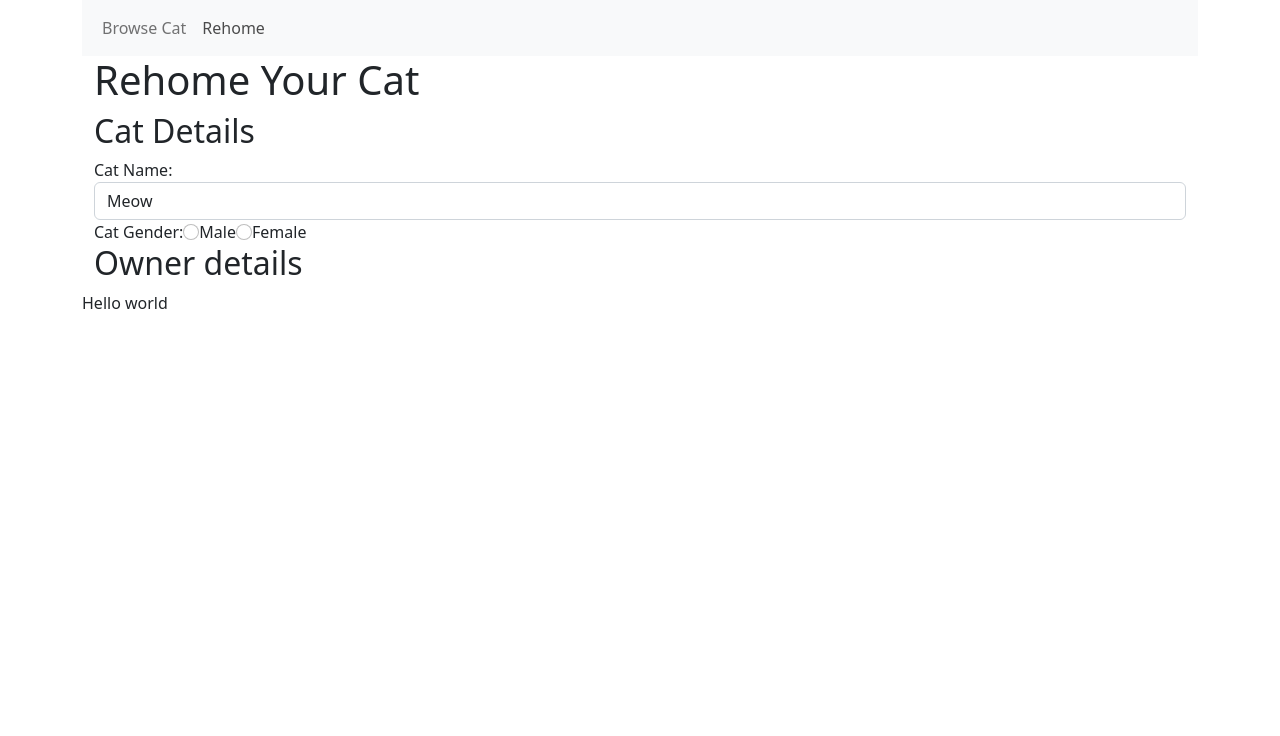
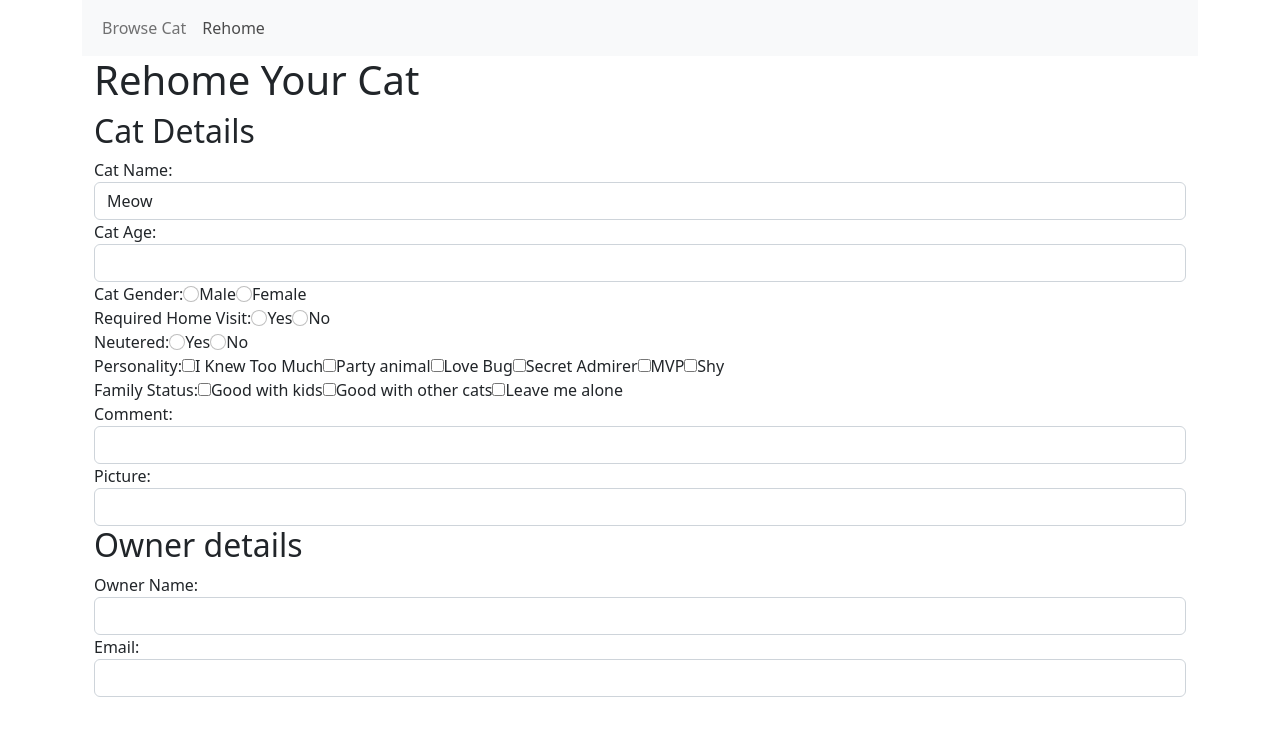
Before and after one commit to Alansiapk/hoMEOWner-react, a React (Create React App) app in the folder project2-react/: page / in a window 1280 px wide. Both pictures are taken after a click on the link "Rehome". Shown: the top 736 px of the page. Built offline with nearby package versions, Linux system fonts and the light colour scheme; no server answers.

Commit message:
added checkbox, radio button and textbox

```diff
--- a/project2-react/src/components/RehomePost.js
+++ b/project2-react/src/components/RehomePost.js
@@ -7,7 +7,7 @@ export default class RehomePost extends React.Component {
 
     state = {
         "catName": "Meow",
-        "catbreed": [],
+        "catbreed": [],//
         "catAge": "",
         "catGender": "",
         "requireHomeVisit": "",
@@ -15,7 +15,7 @@ export default class RehomePost extends React.Component {
         "personality": [],
         "familyStatus": [],
         "comment": "",
-        "medicalHistory": [],
+        "medicalHistory": [],//
         "pictureUrl": "",
         "name": "",
         "email": ""
@@ -34,28 +34,153 @@ export default class RehomePost extends React.Component {
                             onChange={this.updateCatName} />
                     </div>
                     <div>
+                        <label> Cat Age:</label>
+                        <input type="text" className="form-control" value={this.state.catAge}
+                            onChange={this.updateCatAge} />
+                    </div>
+                    <div>
                         <label>Cat Gender:</label>
                         <input type="radio"
                             value="Male"
                             name="catGender"
                             className="form-check-input"
                             checked={this.state.catGender == "Male"}
-                            onChange={this.updateCatGender}/>
+                            onChange={this.updateCatGender} />
                         <label className="form-check-label">Male</label>
 
                         <input type="radio"
                             value="Female"
                             name="catGender"
                             className="form-check-input" checked={this.state.catGender == "Female"}
-                            onChange={this.updateCatGender}/>
+                            onChange={this.updateCatGender} />
                         <label>Female</label>
+                    </div>
+                    <div>
+                        <label>Required Home Visit:</label>
+                        <input type="radio"
+                            value="Yes Required"
+                            name="homeVisit"
+                            className="form-check-input"
+                            checked={this.state.requireHomeVisit == "Yes Required"}
+                            onChange={this.updateRequireHomeVisit} />
+                        <label className="form-check-label">Yes</label>
+
+                        <input type="radio"
+                            value="Not Required"
+                            name="homeVisit"
+                            className="form-check-input"
+                            checked={this.state.requireHomeVisit == "Not Required"}
+                            onChange={this.updateRequireHomeVisit} />
+                        <label className="form-check-label">No</label>
+                    </div>
+                    <div>
+                        <label>Neutered:</label>
+                        <input type="radio"
+                            value="Neutered"
+                            name="neutered"
+                            className="form-check-input"
+                            checked={this.state.neutered == "Neutered"}
+                            onChange={this.updateNeutered} />
+                        <label className="form-check-label">Yes</label>
+
+                        <input type="radio"
+                            value="NotNeutered"
+                            name="neutered"
+                            className="form-check-input"
+                            checked={this.state.neutered == "NotNeutered"}
+                            onChange={this.updateNeutered} />
+                        <label className="form-check-label">No</label>
+                    </div>
+                    <div>
+                        <label>Personality:</label>
+                        <input type="checkbox"
+                            name="personality"
+                            value="i knew too much"
+                            onChange={this.updatePersonality} />
+                        <label>I Knew Too Much</label>
+
+                        <input type="checkbox"
+                            name="personality"
+                            value="party animal"
+                            onChange={this.updatePersonality} />
+                        <label>Party animal</label>
+
+                        <input type="checkbox"
+                            name="personality"
+                            value="love bug"
+                            onChange={this.updatePersonality} />
+                        <label>Love Bug</label>
+
+                        <input type="checkbox"
+                            name="personality"
+                            value="secret admirer"
+                            onChange={this.updatePersonality} />
+                        <label>Secret Admirer</label>
+
+                        <input type="checkbox"
+                            name="personality"
+                            value="MVP"
+                            onChange={this.updatePersonality} />
+                        <label>MVP</label>
+
+                        <input type="checkbox"
+                            name="personality"
+                            value="shy"
+                            onChange={this.updatePersonality} />
+                        <label>Shy</label>
+
+
+                    </div>
+                    <div>
+                        <label>Family Status:</label>
+
+                        <input type="checkbox"
+                            name="familyStatus"
+                            value="Good with kids"
+                            onChange={this.updateFamilyStatus} />
+                        <label>Good with kids</label>
+
+                        <input type="checkbox"
+                            name="familyStatus"
+                            value="Good with other cats"
+                            onChange={this.updateFamilyStatus} />
+                        <label>Good with other cats</label>
+
+                        <input type="checkbox"
+                            name="familyStatus"
+                            value="Leave me alone"
+                            onChange={this.updateFamilyStatus} />
+                        <label>Leave me alone</label>
+
+                    </div>
+
+                    <div>
+                        <label> Comment:</label>
+                        <input type="text" className="form-control" value={this.state.comment}
+                            onChange={this.updateComment} />
+                    </div>
+                    <div>
+                        <label> Picture:</label>
+                        <input type="text" className="form-control" value={this.state.pictureUrl}
+                            onChange={this.updatePicture} />
                     </div>
 
                     <h2>Owner details</h2>
+                    <div>
+                        <label> Owner Name:</label>
+                        <input type="text" className="form-control" value={this.state.name}
+                            onChange={this.updateName} />
+                    </div>
+                    <div>
+                        <label> Email:</label>
+                        <input type="text" className="form-control" value={this.state.email}
+                            onChange={this.updateEmail} />
+                    </div>
+
+
+
 
                 </div>
-
-                <div>Hello world</div>
             </React.Fragment>
         )
     }
@@ -66,10 +191,94 @@ export default class RehomePost extends React.Component {
         })
     }
 
-    updateCatGender = (event) =>{
+    updateName = (event) => {
         this.setState({
-            "catGender":event.target.value
+            "name": event.target.value
+        })
+    }
+    updateEmail = (event) => {
+        this.setState({
+            "email": event.target.value
+        })
+    }
+    updateComment = (event) => {
+        this.setState({
+            "comment": event.target.value
         })
     }
 
+    updatePicture = (event) => {
+        this.setState({
+            "pictureUrl": event.target.value
+        })
+    }
+
+    updateCatAge = (event) => {
+        this.setState({
+            "catAge": event.target.value
+        })
+    }
+
+    updateCatGender = (event) => {
+        this.setState({
+            "catGender": event.target.value
+        })
+    }
+
+    updateRequireHomeVisit = (event) => {
+        this.setState({
+            "requireHomeVisit": event.target.value
+        })
+    }
+
+    updateNeutered = (event) => {
+        this.setState({
+            "neutered": event.target.value
+        })
+    }
+
+    updatePersonality = (event) => {
+
+        if (this.state.personality.includes(event.target.value)) {
+
+            const indexToDelete = this.state.personality.findIndex(function (el) {
+                return el === event.target.value
+            })
+
+            const modified = [...this.state.personality.slice(0, indexToDelete), ...this.state.personality.slice(indexToDelete + 1)];
+            this.setState({
+                "personality": modified
+            })
+
+        } else {
+
+            const modified = [...this.state.personality, event.target.value];
+            this.setState({
+                "personality": modified
+            })
+        }
+
+    }
+
+    updateFamilyStatus = (event) => {
+
+        if (this.state.familyStatus.includes(event.target.value)) {
+
+            const indexToDelete = this.state.familyStatus.findIndex(function (el) {
+                return el === event.target.value
+            })
+
+            const modified = [...this.state.familyStatus.slice(0, indexToDelete), ...this.state.familyStatus.slice(indexToDelete + 1)];
+            this.setState({
+                "familyStatus": modified
+            })
+
+        } else {
+
+            const modified = [...this.state.familyStatus, event.target.value];
+            this.setState({
+                "familyStatus": modified
+            })
+        }
+    }
 }
```
